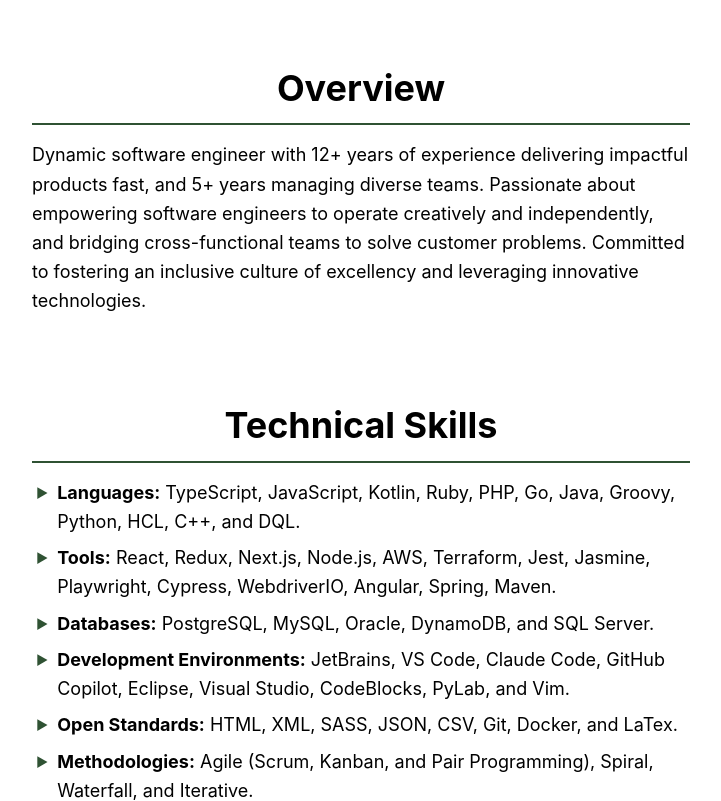
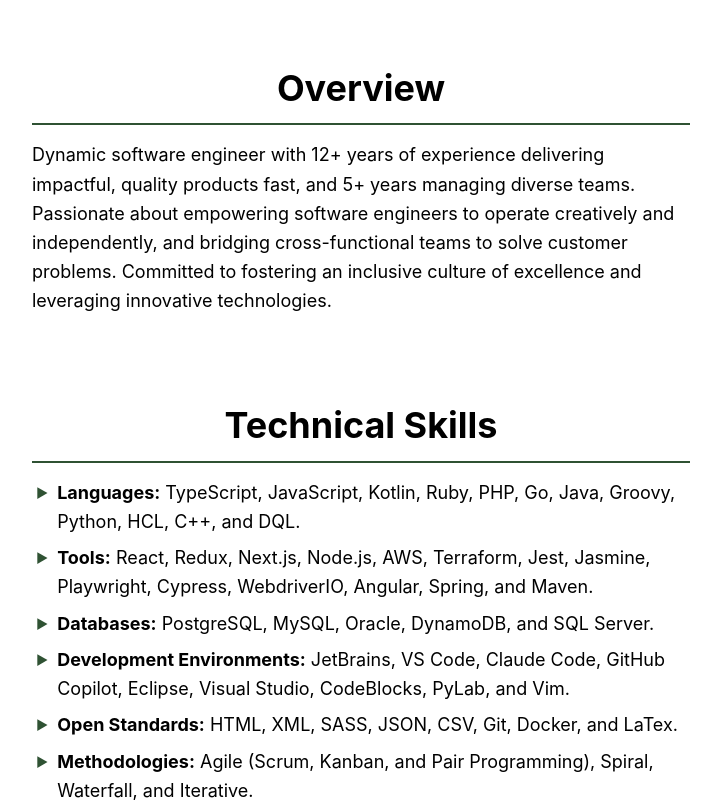
Before and after one commit to alonso-cadenas/alonsocadenas.com, a website built with Vite: page index.html in a window 1280 px wide. Shown: the part 728-1529 px from the top of the page, without its empty margins (279-1000 px from the left). Built offline with nearby package versions, Linux system fonts and the light colour scheme.

Commit message:
grammar tweaks (#16)

```diff
--- a/index.html
+++ b/index.html
@@ -42,11 +42,11 @@
 
         <p>
           Dynamic software engineer with 12+ years of experience delivering
-          impactful products fast, and 5+ years managing diverse teams.
+          impactful, quality products fast, and 5+ years managing diverse teams.
           Passionate about empowering software engineers to operate creatively
           and independently, and bridging cross-functional teams to solve
           customer problems. Committed to fostering an inclusive culture of
-          excellency and leveraging innovative technologies.
+          excellence and leveraging innovative technologies.
         </p>
       </section>
 
@@ -61,7 +61,7 @@
           <li>
             <strong>Tools:</strong> React, Redux, Next.js, Node.js, AWS,
             Terraform, Jest, Jasmine, Playwright, Cypress, WebdriverIO, Angular,
-            Spring, Maven.
+            Spring, and Maven.
           </li>
           <li>
             <strong>Databases:</strong> PostgreSQL, MySQL, Oracle, DynamoDB, and
```
